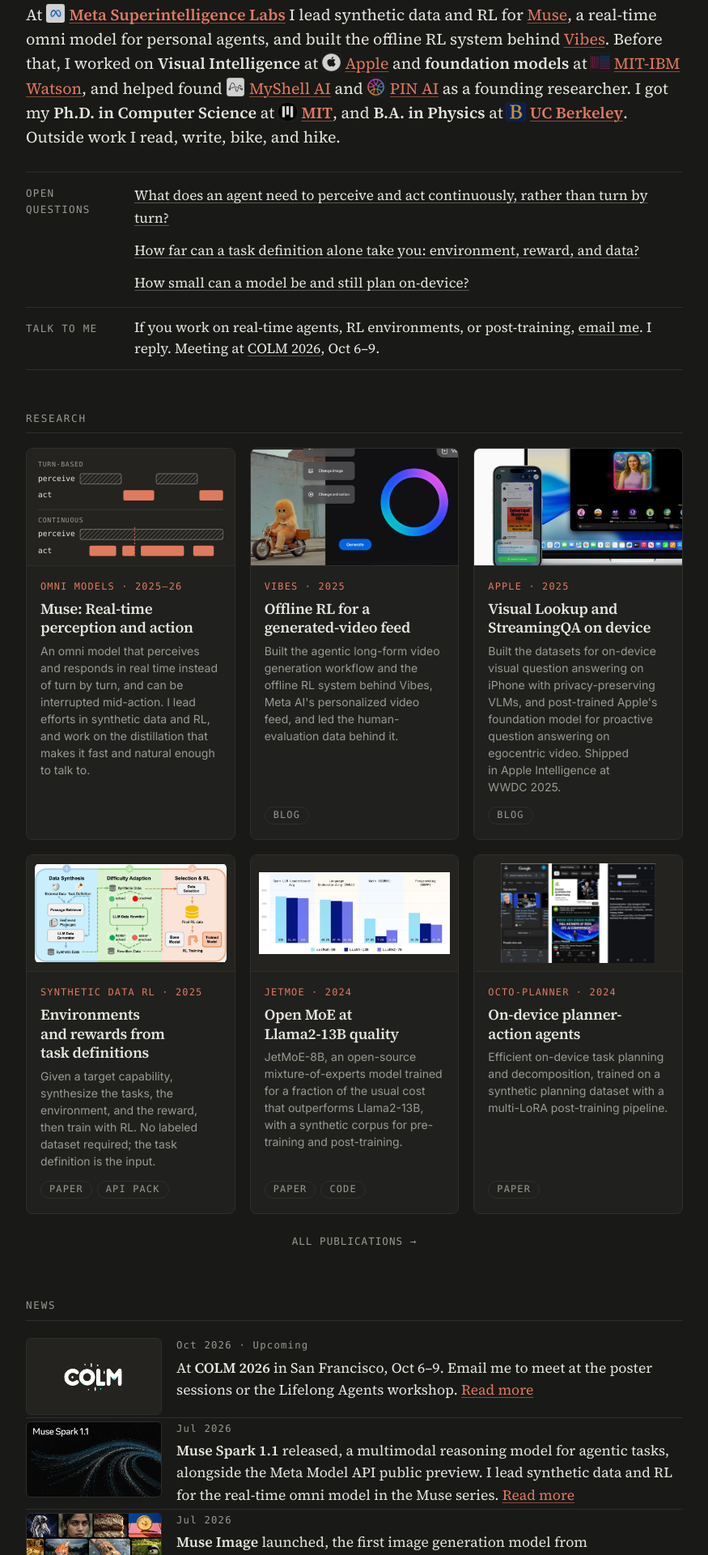
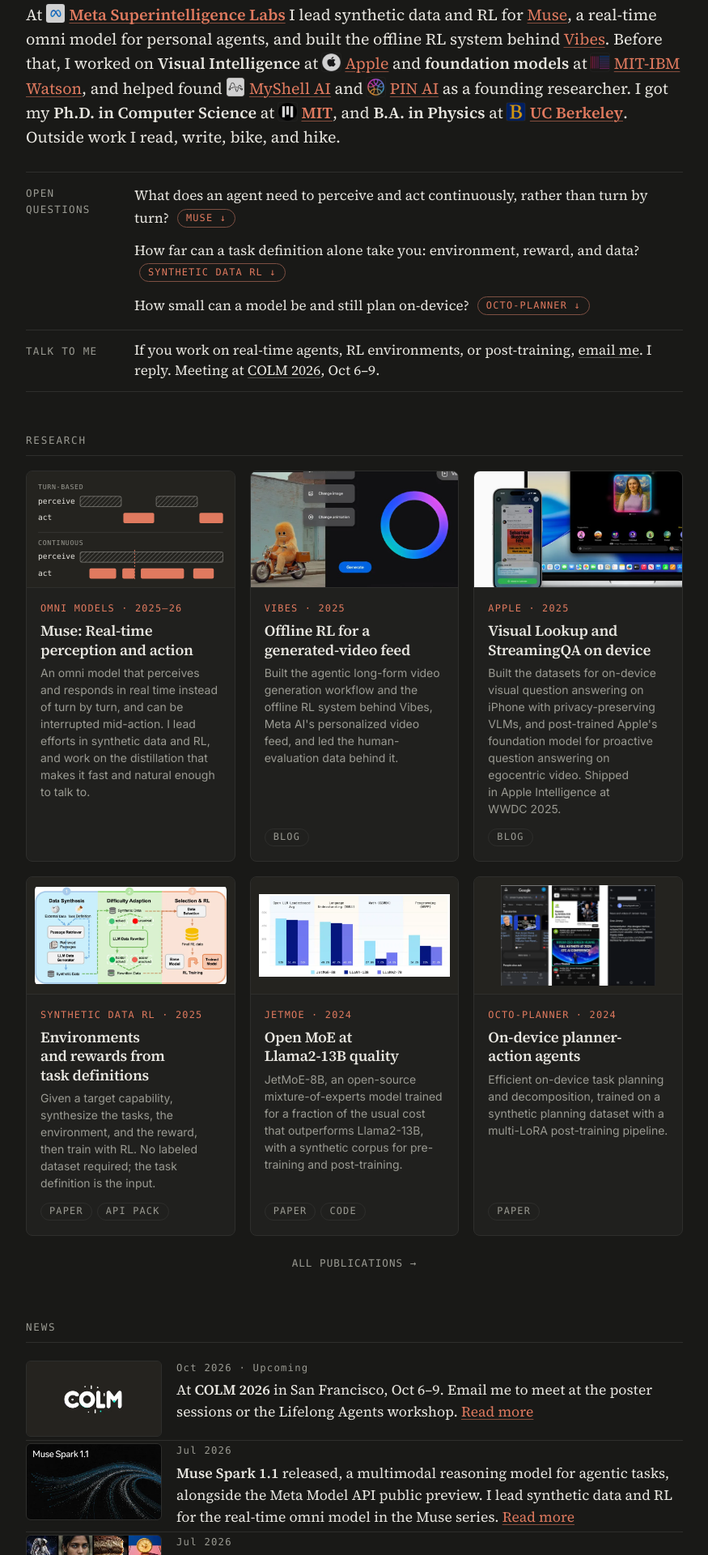
Before and after one commit to zguo0525/zguo0525.github.io, a Jekyll site: the page built from index.md, in a window 1280 px wide. Shown: the part 426-2346 px from the top of the page at 81% size, without its empty margins (202-1077 px from the left). Built offline with Jekyll 4.4.1, drawn with Linux system fonts in a browser that asks for light colours.

Commit message:
Open questions: jump chips to the linked research cards, target highlight
Co-Authored-By: Claude Fable 5.1 <noreply@anthropic.com>
Claude-Session: https://claude.ai/code/session_01HnC98uYSSXDKz9D1f4jfEu

```diff
--- a/assets/css/site.css
+++ b/assets/css/site.css
@@ -1336,3 +1336,11 @@ a.news-thumb:hover img, a.pub-thumb:hover img { transform: scale(1.03); }
   .content .now-row, .content ol.timeline li { grid-template-columns: 1fr; gap: 4px; }
   .pub-note { white-space: normal; display: block; margin: 4px 0 0; }
 }
+
+/* Open questions: jump chips + target highlight */
+.content .now-row dd a.chip-jump { display: inline-block; margin: 0 0 0 6px; vertical-align: 2px; text-decoration: none; color: var(--accent); border-color: color-mix(in srgb, var(--accent) 45%, var(--rule)); }
+.content .now-row dd a.chip-jump:hover { color: var(--bg); background: var(--accent); border-color: var(--accent); }
+.rs-row { scroll-margin-top: 28px; }
+.rs-row:target { border-color: var(--accent); box-shadow: 0 0 0 1px var(--accent), 0 8px 22px rgba(0,0,0,0.25); }
+html { scroll-behavior: smooth; }
+@media (prefers-reduced-motion: reduce) { html { scroll-behavior: auto; } }
--- a/index.md
+++ b/index.md
@@ -11,9 +11,9 @@ At <img class="logo-inline" src="{{ '/assets/logos/meta.com.png' | relative_url
 <dl class="now" markdown="0">
   <div class="now-row"><dt>Open questions</dt><dd>
     <ul>
-      <li><a href="#muse">What does an agent need to perceive and act continuously, rather than turn by turn?</a></li>
-      <li><a href="#synthetic-data-rl">How far can a task definition alone take you: environment, reward, and data?</a></li>
-      <li><a href="#octo-planner">How small can a model be and still plan on-device?</a></li>
+      <li>What does an agent need to perceive and act continuously, rather than turn by turn? <a class="chip chip-jump" href="#muse">Muse ↓</a></li>
+      <li>How far can a task definition alone take you: environment, reward, and data? <a class="chip chip-jump" href="#synthetic-data-rl">Synthetic Data RL ↓</a></li>
+      <li>How small can a model be and still plan on-device? <a class="chip chip-jump" href="#octo-planner">Octo-planner ↓</a></li>
     </ul>
   </dd></div>
   <div class="now-row"><dt>Talk to me</dt><dd>If you work on real-time agents, RL environments, or post-training, <a href="mailto:{{ site.author.email }}">email me</a>. I reply. Meeting at <a href="https://colm.cc/">COLM 2026</a>, Oct 6–9.</dd></div>
```
